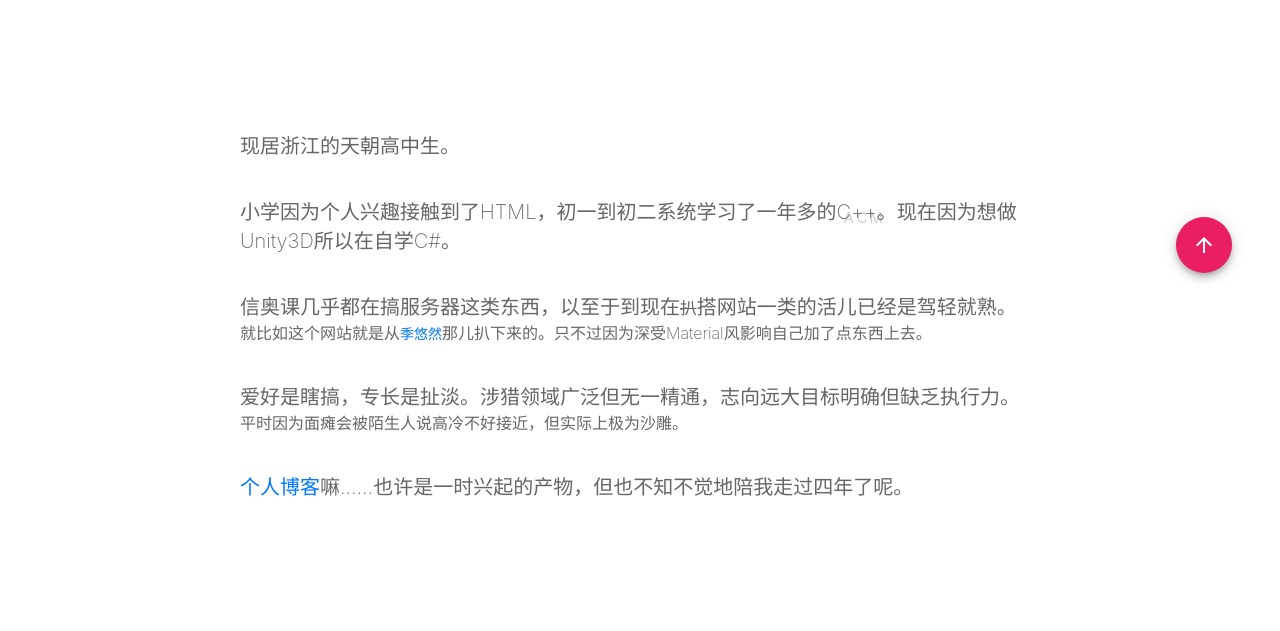
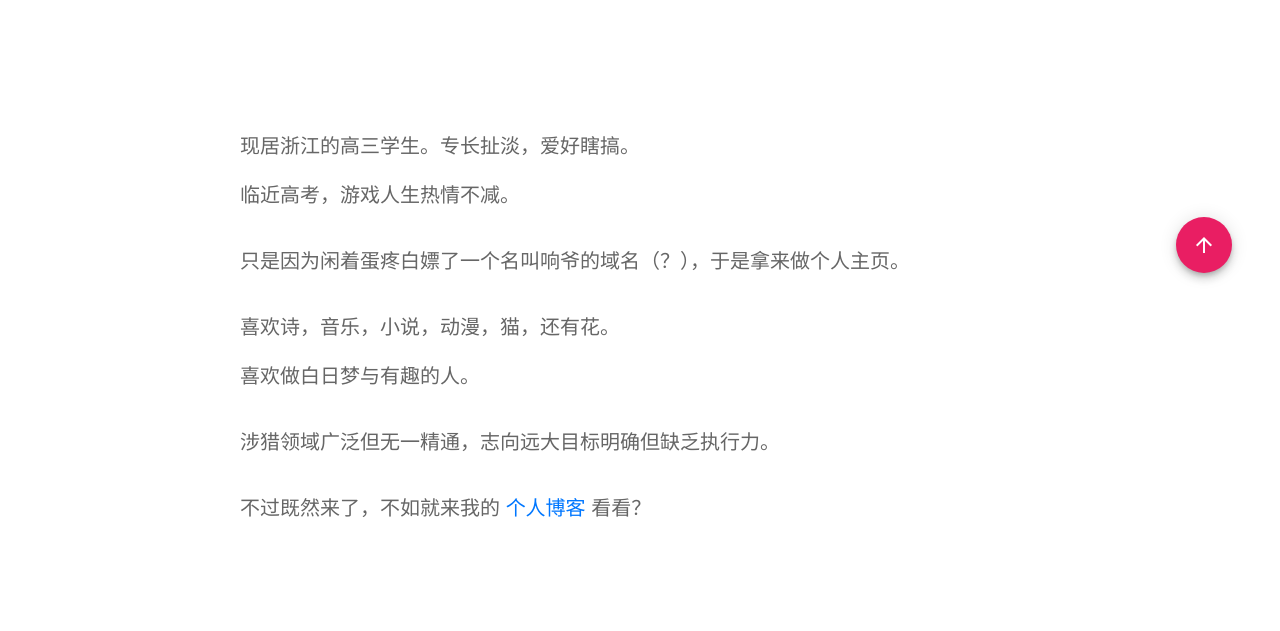
Before and after one commit to MioAkitsuki/Akia, a website: page index.html in a window 1280 px wide. Shown: the part 479-1110 px from the top of the page. Before the commit the page ends 1089 px from the top, so only its background shows below. Drawn offline with Linux system fonts and the light colour scheme; a web font is replaced by a local one.

Commit message:
Update index.html

```diff
--- a/index.html
+++ b/index.html
@@ -44,27 +44,25 @@
   <div id="main">
     <div id="avatar-container">
       <img id="avatar" alt="点我点我" src="./img/avatar.png" onclick="showbb()">
-      <a id="bb">嘛……</a>
+      <a id="bb">欢迎</a>
     </div>
     <h2 id="title">慕容潭谈</h2>
-    <p id="title-des">Hoshino Haruka</p>
+    <p id="title-des">Hoshikawa Kuchinashi</p>
 
     <div id="content">
-      <p>现居浙江的天朝高中生。</p>
+      <p>现居浙江的高三学生。专长扯淡，爱好瞎搞。</p>
+      <p>临近高考，游戏人生热情不减。</p>
       <br/>
-      <p>小学因为个人兴趣接触到了HTML，初一到初二系统学习了一年多的C<span class="p-inv">A</span>+<span class="p-inv">C</span>+<span class="p-inv">M</span>。现在因为想做Unity3D所以在自学C#。</p>
+      <p>只是因为闲着蛋疼白嫖了一个名叫响爷的域名（？），于是拿来做个人主页。</p>
       <br/>
-      <p>信奥课几乎都在搞服务器这类东西，以至于到现在<del>扒</del>搭网站一类的活儿已经是驾轻就熟。<br/>
-        <small>就比如这个网站就是从<a href="https://xn--18su5j71q.space/" target="_blank">季悠然</a>那儿扒下来的。只不过因为深受Material风影响自己加了点东西上去。</small>
-      </p>
+      <p>喜欢诗，音乐，小说，动漫，猫，还有花。</p>
+      <p>喜欢做白日梦与有趣的人。</p>
       <br/>
-      <p>
-        爱好是瞎搞，专长是扯淡。涉猎领域广泛但无一精通，志向远大目标明确但缺乏执行力。<br/>
-        <small>平时因为面瘫会被陌生人说高冷不好接近，但实际上极为沙雕。</small>
-      </p>
+      <p>涉猎领域广泛但无一精通，志向远大目标明确但缺乏执行力。</p>
       <br/>
-      <p>
-        <a style="font-size:20px;font-weight:200;" href="https://www.backroad.site/" target="_blank">个人博客</a>嘛……也许是一时兴起的产物，但也不知不觉地陪我走过四年了呢。
+      <p>不过既然来了，不如就来我的
+        <a style="font-size:20px;font-weight:200;" href="https://www.backroad.site/" target="_blank">个人博客</a>
+        看看？
       </p>
 
     </div>
```
